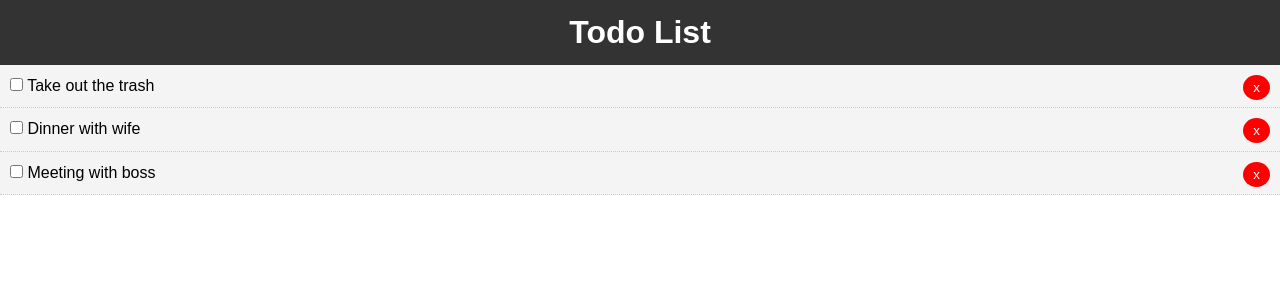
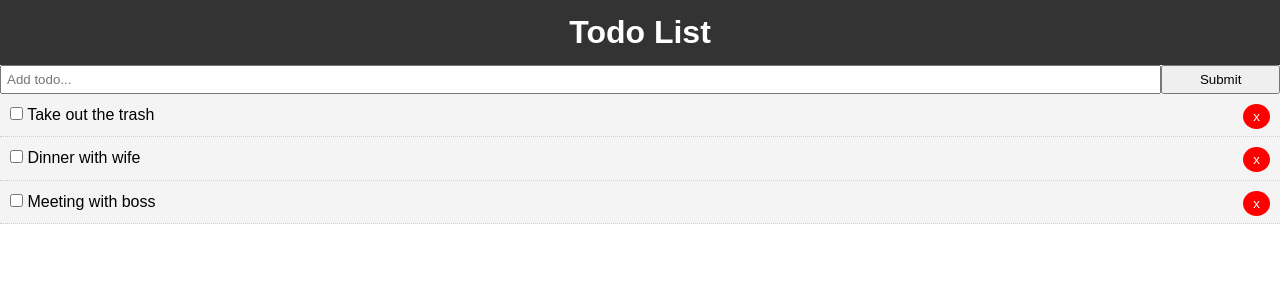
Before and after one commit to elithrade/react-todo, a React (Create React App) app: page / in a window 1280 px wide. Shown: the top 300 px of the page. Built offline with nearby package versions, Linux system fonts and the light colour scheme.

Commit message:
Add todo component

```diff
--- a/src/App.js
+++ b/src/App.js
@@ -2,6 +2,7 @@
 import Todos from './components/Todos';
 import './App.css';
 import Header from './components/layout/Header';
+import AddTodo from './components/AddTodo';
 
 class App extends Component {
   state = {
@@ -45,13 +46,16 @@
   render() {
     return (
       <div className="App">
+        <div className="container">
           <Header />
+          <AddTodo />
           <Todos
             todos={this.state.todos}
             markComplete={this.markComplete}
             rmTodo={this.rmTodo}
           />
         </div>
+      </div>
     );
   }
 }
--- /dev/null
+++ b/src/components/AddTodo.js
@@ -0,0 +1,24 @@
+import React, {Component} from 'react';
+
+class AddTodo extends Component {
+  render() {
+    return (
+      <form style={{display: 'flex'}}>
+        <input
+          type="text"
+          name="title"
+          placeholder="Add todo..."
+          style={{flex: '10', padding: '5px'}}
+        />
+        <input
+          type="submit"
+          value="Submit"
+          className="btn"
+          style={{flex: '1'}}
+        />
+      </form>
+    );
+  }
+}
+
+export default AddTodo;
```
Lines whose indentation alone changed are shown as unchanged.
